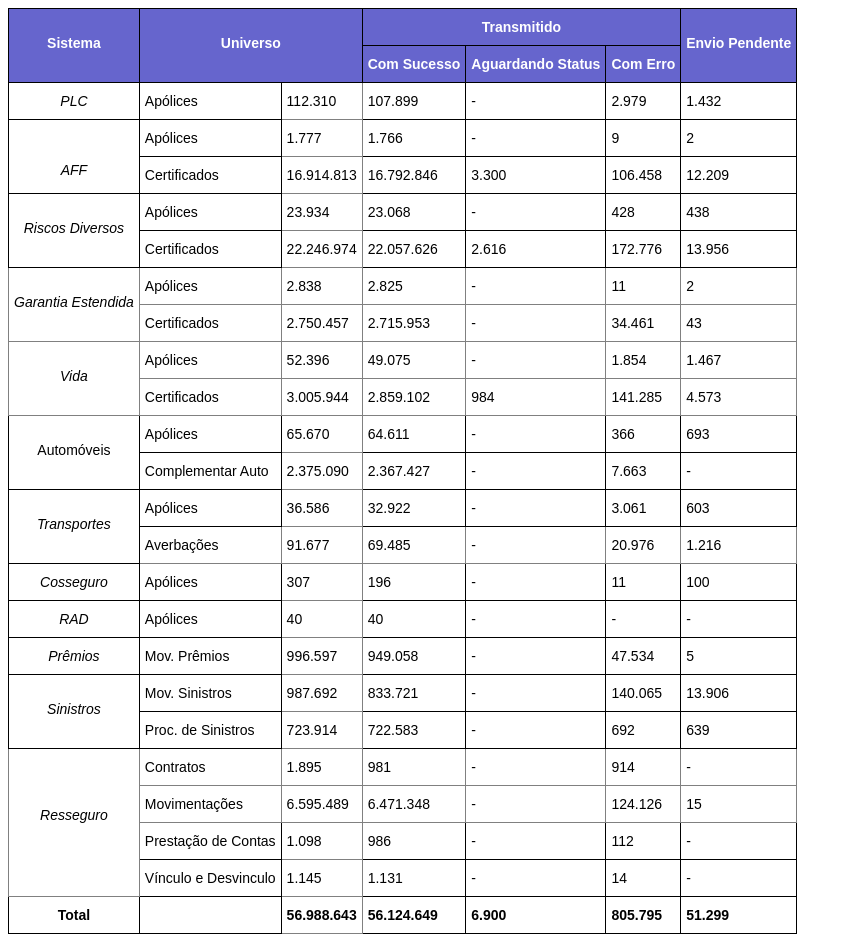
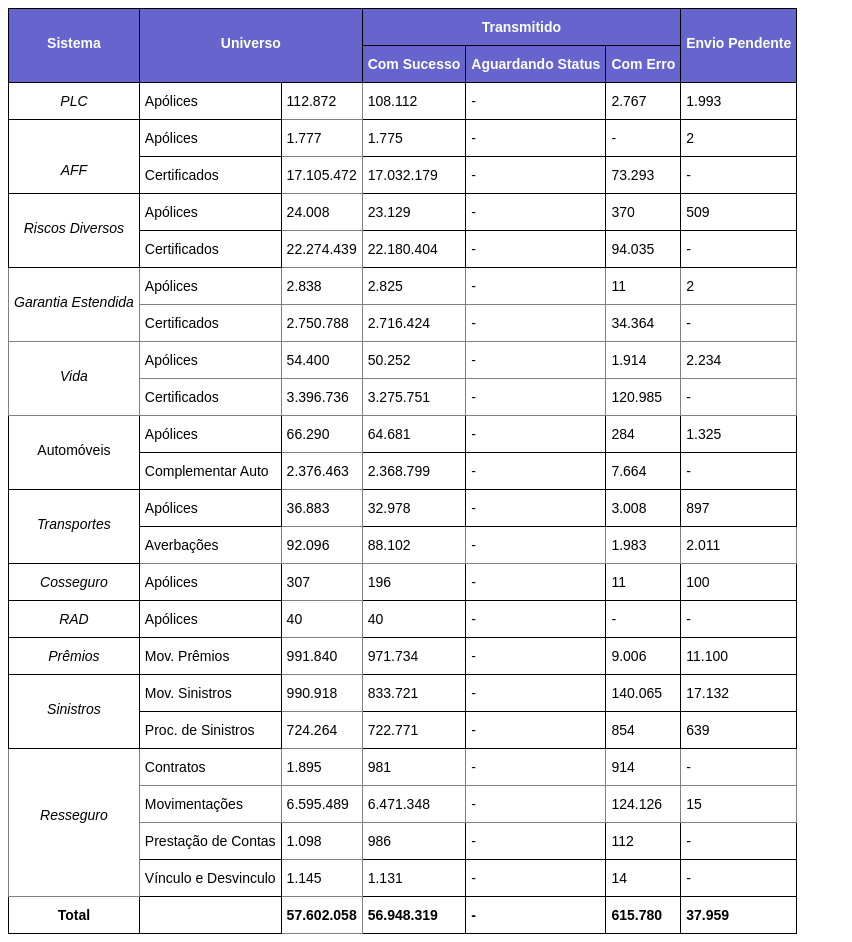
Before and after one commit to dtidanilopacheco/sroreport.github.io, a plain HTML site: page index.html in a window 1280 px wide. Shown: the whole page, without its empty margins (0-852 px from the left). Drawn offline with Linux system fonts and the light colour scheme.

Commit message:
report automate

```diff
--- a/index.html
+++ b/index.html
@@ -35,45 +35,45 @@
     <tr>
       <td class="tg-wp8o"><span style="font-style:italic">PLC</span></td>
       <td class="tg-73oq">Apólices </td>
-      <td class="tg-za14">112.310</td>
-      <td class="tg-73oq">107.899</td>
+      <td class="tg-za14">112.872</td>
+      <td class="tg-73oq">108.112</td>
       <td class="tg-73oq">-</td>
-      <td class="tg-73oq">2.979</td>
-      <td class="tg-73oq">1.432</td>
+      <td class="tg-73oq">2.767</td>
+      <td class="tg-73oq">1.993</td>
     </tr>
     <tr>
       <td class="tg-wp8o" rowspan="2"><br><br><span style="font-style:italic">AFF</span></td>
       <td class="tg-73oq">Apólices</td>
       <td class="tg-0pky">1.777</td>
-      <td class="tg-73oq">1.766</td>
+      <td class="tg-73oq">1.775</td>
       <td class="tg-73oq">-</td>
-      <td class="tg-73oq">9</td>
+      <td class="tg-73oq">-</td>
       <td class="tg-73oq">2</td>
     </tr>
     <tr>
       <td class="tg-73oq">Certificados</td>
-      <td class="tg-c6of">16.914.813</td>
-      <td class="tg-iks7">16.792.846</td>
-      <td class="tg-iks7">3.300</td>
-      <td class="tg-iks7">106.458</td>
-      <td class="tg-iks7">12.209</td>
+      <td class="tg-c6of">17.105.472</td>
+      <td class="tg-iks7">17.032.179</td>
+      <td class="tg-iks7">-</td>
+      <td class="tg-iks7">73.293</td>
+      <td class="tg-iks7">-</td>
     </tr>
     <tr>
       <td class="tg-wp8o" rowspan="2"><br><span style="font-style:italic">Riscos Diversos</span></td>
       <td class="tg-73oq">Apólices</td>
-      <td class="tg-0pky">23.934</td>
-      <td class="tg-73oq">23.068</td>
+      <td class="tg-0pky">24.008</td>
+      <td class="tg-73oq">23.129</td>
       <td class="tg-73oq">-</td>
-      <td class="tg-73oq">428</td>
-      <td class="tg-73oq">438</td>
+      <td class="tg-73oq">370</td>
+      <td class="tg-73oq">509</td>
     </tr>
     <tr>
       <td class="tg-73oq">Certificados</td>
-      <td class="tg-0pky">22.246.974</td>
-      <td class="tg-73oq">22.057.626</td>
-      <td class="tg-73oq">2.616</td>
-      <td class="tg-73oq">172.776</td>
-      <td class="tg-73oq">13.956</td>
+      <td class="tg-0pky">22.274.439</td>
+      <td class="tg-73oq">22.180.404</td>
+      <td class="tg-73oq">-</td>
+      <td class="tg-73oq">94.035</td>
+      <td class="tg-73oq">-</td>
     </tr>
     <tr>
       <td class="tg-f8tv" rowspan="2"><br>Garantia Estendida</td>
@@ -86,62 +86,62 @@
     </tr>
     <tr>
       <td class="tg-0pky">Certificados</td>
-      <td class="tg-0pky">2.750.457</td>
-      <td class="tg-0pky">2.715.953</td>
+      <td class="tg-0pky">2.750.788</td>
+      <td class="tg-0pky">2.716.424</td>
       <td class="tg-0pky">-</td>
-      <td class="tg-0pky">34.461</td>
-      <td class="tg-0pky">43</td>
+      <td class="tg-0pky">34.364</td>
+      <td class="tg-0pky">-</td>
     </tr>
     <tr>
       <td class="tg-c3ow" rowspan="2"><br><span style="font-style:italic">Vida</span></td>
       <td class="tg-0pky">Apólices</td>
-      <td class="tg-c6of">52.396</td>
-      <td class="tg-c6of">49.075</td>
+      <td class="tg-c6of">54.400</td>
+      <td class="tg-c6of">50.252</td>
       <td class="tg-c6of">-</td>
-      <td class="tg-c6of">1.854</td>
-      <td class="tg-c6of">1.467</td>
+      <td class="tg-c6of">1.914</td>
+      <td class="tg-c6of">2.234</td>
     </tr>
     <tr>
       <td class="tg-0pky">Certificados</td>
-      <td class="tg-c6of">3.005.944</td>
-      <td class="tg-c6of">2.859.102</td>
-      <td class="tg-c6of">984</td>
-      <td class="tg-c6of">141.285</td>
-      <td class="tg-c6of">4.573</td>
+      <td class="tg-c6of">3.396.736</td>
+      <td class="tg-c6of">3.275.751</td>
+      <td class="tg-c6of">-</td>
+      <td class="tg-c6of">120.985</td>
+      <td class="tg-c6of">-</td>
     </tr>
     <tr>
       <td class="tg-wp8o" rowspan="2"><br>Automóveis</td>
       <td class="tg-73oq">Apólices</td>
-      <td class="tg-0pky">65.670</td>
-      <td class="tg-73oq">64.611</td>
+      <td class="tg-0pky">66.290</td>
+      <td class="tg-73oq">64.681</td>
       <td class="tg-73oq">-</td>
-      <td class="tg-73oq">366</td>
-      <td class="tg-73oq">693</td>
+      <td class="tg-73oq">284</td>
+      <td class="tg-73oq">1.325</td>
     </tr>
     <tr>
       <td class="tg-73oq">Complementar Auto</td>
-      <td class="tg-0pky">2.375.090</td>
-      <td class="tg-73oq">2.367.427</td>
+      <td class="tg-0pky">2.376.463</td>
+      <td class="tg-73oq">2.368.799</td>
       <td class="tg-73oq">-</td>
-      <td class="tg-73oq">7.663</td>
+      <td class="tg-73oq">7.664</td>
       <td class="tg-73oq">-</td>
     </tr>
     <tr>
       <td class="tg-wp8o" rowspan="2"><br><span style="font-style:italic">Transportes</span></td>
       <td class="tg-73oq">Apólices</td>
-      <td class="tg-0pky">36.586</td>
-      <td class="tg-73oq">32.922</td>
+      <td class="tg-0pky">36.883</td>
+      <td class="tg-73oq">32.978</td>
       <td class="tg-73oq">-</td>
-      <td class="tg-73oq">3.061</td>
-      <td class="tg-73oq">603</td>
+      <td class="tg-73oq">3.008</td>
+      <td class="tg-73oq">897</td>
     </tr>
     <tr>
       <td class="tg-0pky">Averbações</td>
-      <td class="tg-0pky">91.677</td>
-      <td class="tg-0pky">69.485</td>
+      <td class="tg-0pky">92.096</td>
+      <td class="tg-0pky">88.102</td>
       <td class="tg-0pky">-</td>
-      <td class="tg-0pky">20.976</td>
-      <td class="tg-0pky">1.216</td>
+      <td class="tg-0pky">1.983</td>
+      <td class="tg-0pky">2.011</td>
     </tr>
     <tr>
       <td class="tg-wp8o"><span style="font-style:italic">Cosseguro</span></td>
@@ -164,27 +164,27 @@
     <tr>
       <td class="tg-wp8o"><span style="font-style:italic">Prêmios</span></td>
       <td class="tg-73oq">Mov. Prêmios</td>
-      <td class="tg-0pky">996.597</td>
-      <td class="tg-73oq">949.058</td>
+      <td class="tg-0pky">991.840</td>
+      <td class="tg-73oq">971.734</td>
       <td class="tg-73oq">-</td>
-      <td class="tg-73oq">47.534</td>
-      <td class="tg-73oq">5</td>
+      <td class="tg-73oq">9.006</td>
+      <td class="tg-73oq">11.100</td>
     </tr>
     <tr>
       <td class="tg-wp8o" rowspan="2"><br><span style="font-style:italic">Sinistros</span></td>
       <td class="tg-73oq">Mov. Sinistros</td>
-      <td class="tg-0pky">987.692</td>
+      <td class="tg-0pky">990.918</td>
       <td class="tg-73oq">833.721</td>
       <td class="tg-73oq">-</td>
       <td class="tg-73oq">140.065</td>
-      <td class="tg-73oq">13.906</td>
+      <td class="tg-73oq">17.132</td>
     </tr>
     <tr>
       <td class="tg-73oq">Proc. de Sinistros</td>
-      <td class="tg-0pky">723.914</td>
-      <td class="tg-73oq">722.583</td>
+      <td class="tg-0pky">724.264</td>
+      <td class="tg-73oq">722.771</td>
       <td class="tg-73oq">-</td>
-      <td class="tg-73oq">692</td>
+      <td class="tg-73oq">854</td>
       <td class="tg-73oq">639</td>
     </tr>
     <tr>
@@ -223,11 +223,11 @@
     <tr>
       <td class="tg-wp8o"><span style="font-weight:bold">Total</span></td>
       <td class="tg-mcqj"></td>
-      <td class="tg-fymr">56.988.643</td>
-      <td class="tg-mcqj">56.124.649</td>
-      <td class="tg-mcqj">6.900</td>
-      <td class="tg-mcqj">805.795</td>
-      <td class="tg-mcqj">51.299</td>
+      <td class="tg-fymr">57.602.058</td>
+      <td class="tg-mcqj">56.948.319</td>
+      <td class="tg-mcqj">-</td>
+      <td class="tg-mcqj">615.780</td>
+      <td class="tg-mcqj">37.959</td>
     </tr>
   </tbody>
   </table>
```
